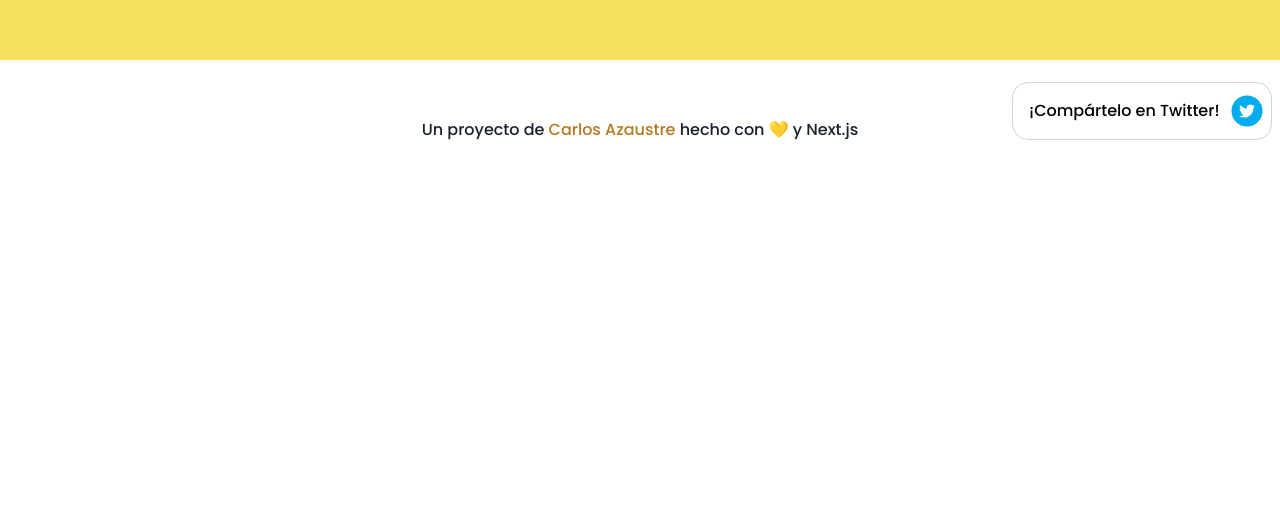
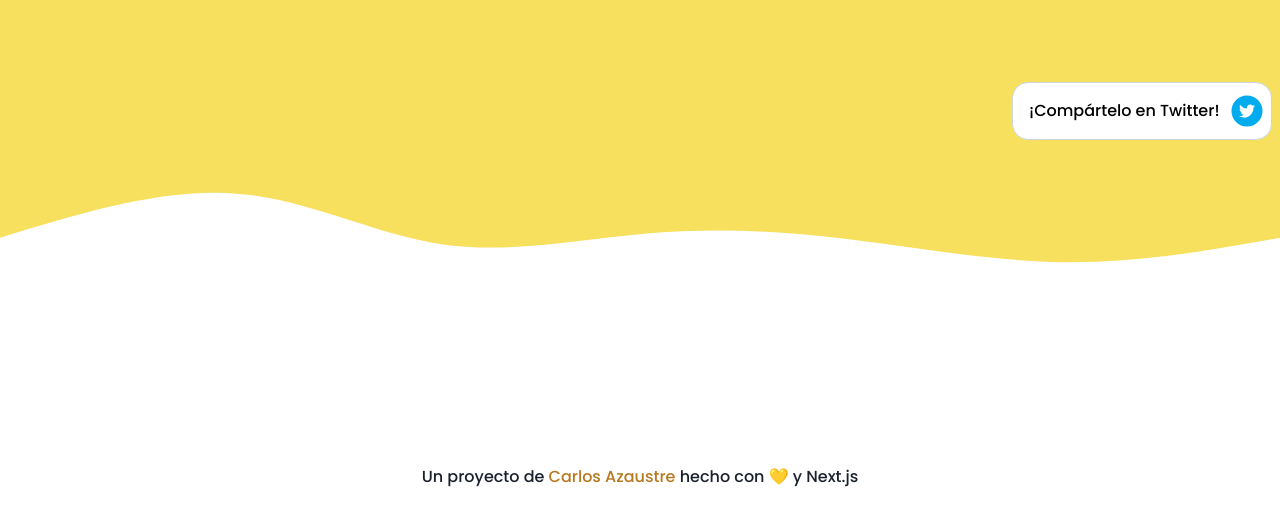
Before and after one commit to carlosazaustre/aprendiendo-dev, a Next.js app: page / in a window 1280 px wide. Shown: the part 620-1146 px from the top of the page. Before the commit the page ends 820 px from the top, so only its background shows below. Built offline with nearby package versions, Linux system fonts and the light colour scheme.

Commit message:
Wave added and link to main page (#1)

```diff
--- a/components/NavBar.js
+++ b/components/NavBar.js
@@ -1,3 +1,4 @@
+import Link from "next/link";
 import { Box, Container, Flex, Spacer, Text } from "@chakra-ui/react";
 import { SocialBtn } from "./SocialBtn";
 import { COLOR_THEME } from "../utils/constants";
@@ -15,14 +16,14 @@ export function NavBar({ theme }) {
           alignItems="center"
           as="nav"
         >
-          <div>
+          <Link href="/">
             <Text as="span" color="black">
               aprendiendo
             </Text>
             <Text as="span" color="yellow.600">
               .dev
             </Text>
-          </div>
+          </Link>
           <Spacer />
           <SocialBtn
             social="discord"
--- /dev/null
+++ b/components/Wave.js
@@ -0,0 +1,22 @@
+import styles from "./Wave.module.css";
+
+export function Wave() {
+  return (
+    <svg
+      id="svg"
+      viewBox="0 0 1440 390"
+      xmlns="http://www.w3.org/2000/svg"
+      className={styles.wave}
+    >
+      <path
+        d="M 0,400 C 0,400 0,200 0,200 C 74.42820512820512,185.56410256410254 148.85641025641024,171.1282051282051 234,172 C 319.14358974358976,172.8717948717949 415.0025641025642,189.05128205128207 496,198 C 576.9974358974358,206.94871794871793 643.1333333333333,208.66666666666666 712,206 C 780.8666666666667,203.33333333333334 852.4641025641026,196.2820512820513 929,209 C 1005.5358974358974,221.7179487179487 1087.0102564102565,254.20512820512818 1173,256 C 1258.9897435897435,257.7948717948718 1349.4948717948719,228.8974358974359 1440,200 C 1440,200 1440,400 1440,400 Z"
+        stroke="none"
+        stroke-width="0"
+        fill="#f6e05e"
+        fill-opacity="1"
+        className={styles.waves}
+        transform="rotate(-180 720 200)"
+      ></path>
+    </svg>
+  );
+}
--- /dev/null
+++ b/components/Wave.module.css
@@ -0,0 +1,38 @@
+.wave {
+  width: 100vw;
+  height: 100%;
+}
+
+.waves {
+  animation: Wave 6s;
+  animation-timing-function: linear;
+  animation-iteration-count: infinite;
+}
+
+@keyframes Wave {
+  0% {
+    d: path(
+      "M 0,400 C 0,400 0,200 0,200 C 74.42820512820512,185.56410256410254 148.85641025641024,171.1282051282051 234,172 C 319.14358974358976,172.8717948717949 415.0025641025642,189.05128205128207 496,198 C 576.9974358974358,206.94871794871793 643.1333333333333,208.66666666666666 712,206 C 780.8666666666667,203.33333333333334 852.4641025641026,196.2820512820513 929,209 C 1005.5358974358974,221.7179487179487 1087.0102564102565,254.20512820512818 1173,256 C 1258.9897435897435,257.7948717948718 1349.4948717948719,228.8974358974359 1440,200 C 1440,200 1440,400 1440,400 Z"
+    );
+  }
+  25% {
+    d: path(
+      "M 0,400 C 0,400 0,200 0,200 C 105.43333333333334,192.1974358974359 210.86666666666667,184.3948717948718 282,187 C 353.1333333333333,189.6051282051282 389.9666666666667,202.6179487179487 456,213 C 522.0333333333333,223.3820512820513 617.2666666666667,231.13333333333335 712,234 C 806.7333333333333,236.86666666666665 900.9666666666667,234.84871794871793 984,236 C 1067.0333333333333,237.15128205128207 1138.8666666666666,241.47179487179488 1213,236 C 1287.1333333333334,230.52820512820512 1363.5666666666666,215.26410256410256 1440,200 C 1440,200 1440,400 1440,400 Z"
+    );
+  }
+  50% {
+    d: path(
+      "M 0,400 C 0,400 0,200 0,200 C 88.4128205128205,180.34102564102565 176.825641025641,160.6820512820513 261,164 C 345.174358974359,167.3179487179487 425.1102564102564,193.61282051282052 502,190 C 578.8897435897436,186.38717948717948 652.7333333333332,152.86666666666665 720,161 C 787.2666666666668,169.13333333333335 847.9564102564102,218.92051282051284 930,217 C 1012.0435897435898,215.07948717948716 1115.4410256410256,161.45128205128205 1204,150 C 1292.5589743589744,138.54871794871795 1366.2794871794872,169.27435897435896 1440,200 C 1440,200 1440,400 1440,400 Z"
+    );
+  }
+  75% {
+    d: path(
+      "M 0,400 C 0,400 0,200 0,200 C 95.00769230769234,186.38717948717948 190.01538461538468,172.774358974359 268,174 C 345.9846153846153,175.225641025641 406.94615384615383,191.2897435897436 479,202 C 551.0538461538462,212.7102564102564 634.2,218.06666666666663 725,200 C 815.8,181.93333333333337 914.2538461538463,140.44358974358977 989,149 C 1063.7461538461537,157.55641025641023 1114.7846153846153,216.15897435897435 1186,233 C 1257.2153846153847,249.84102564102565 1348.6076923076923,224.92051282051284 1440,200 C 1440,200 1440,400 1440,400 Z"
+    );
+  }
+  100% {
+    d: path(
+      "M 0,400 C 0,400 0,200 0,200 C 74.42820512820512,185.56410256410254 148.85641025641024,171.1282051282051 234,172 C 319.14358974358976,172.8717948717949 415.0025641025642,189.05128205128207 496,198 C 576.9974358974358,206.94871794871793 643.1333333333333,208.66666666666666 712,206 C 780.8666666666667,203.33333333333334 852.4641025641026,196.2820512820513 929,209 C 1005.5358974358974,221.7179487179487 1087.0102564102565,254.20512820512818 1173,256 C 1258.9897435897435,257.7948717948718 1349.4948717948719,228.8974358974359 1440,200 C 1440,200 1440,400 1440,400 Z"
+    );
+  }
+}
--- a/pages/index.js
+++ b/pages/index.js
@@ -1,6 +1,7 @@
 import Head from "next/head";
 import { Heading, Center, Text } from "@chakra-ui/react";
 import { Footer } from "../components/Footer";
+import { Wave } from "../components/Wave";
 
 export default function Home() {
   return (
@@ -23,6 +24,7 @@ export default function Home() {
             </Text>
           </Heading>
         </Center>
+        <Wave />
       </main>
 
       <Footer />
```
